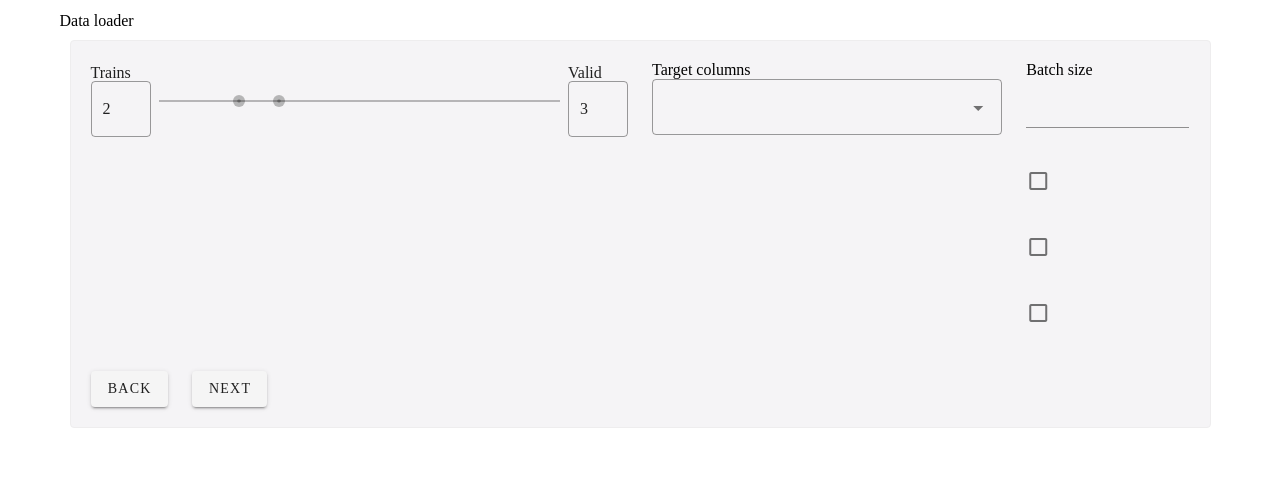
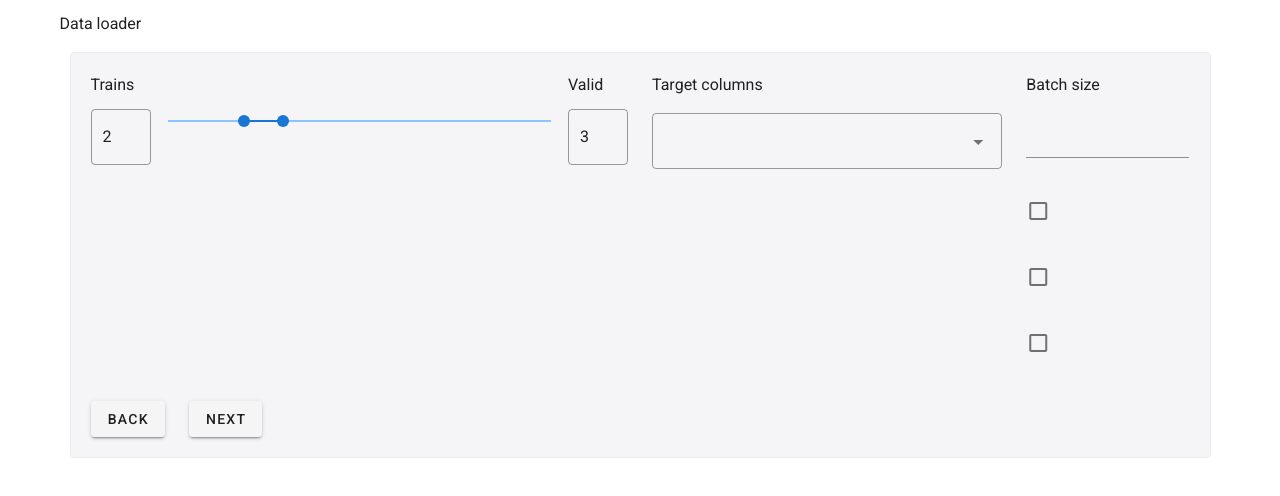
Before and after one commit to SuhyeonP/vueIsTrash, a Vue app in the folder temp/: page / in a window 1280 px wide. Shown: the top 496 px of the page. Built offline with nearby package versions, Linux system fonts and the light colour scheme.

Commit message:
✨ add v-app

```diff
--- a/temp/src/App.vue
+++ b/temp/src/App.vue
@@ -1,5 +1,7 @@
 <template>
-  <DataLoader />
+  <v-app>
+    <DataLoader />
+  </v-app>
 </template>
 
 <script>
@@ -13,6 +15,6 @@ export default {
 
   data: () => ({
     //
-  }),
+  })
 };
 </script>
```
Also changed, not shown: 1 other file (tests, documents, lock files or other folders).
